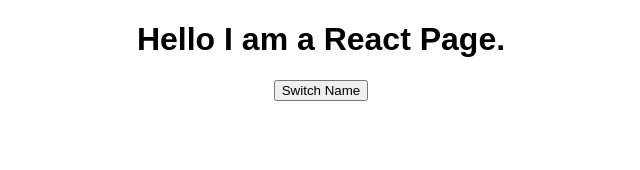
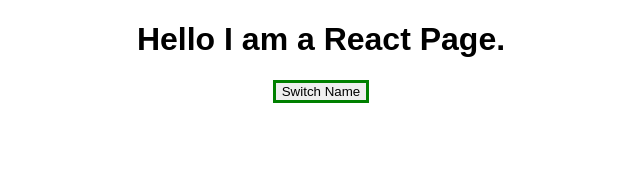
Before and after one commit to sachdeva2008/react_new, a React (Create React App) app: page / in a window 1280 px wide. Shown: the top 170 px of the page, without its empty margins (319-959 px from the left). Built offline with nearby package versions, Linux system fonts and the light colour scheme.

Commit message:
added code for changing css dynamically

```diff
--- a/src/App.js
+++ b/src/App.js
@@ -25,7 +25,7 @@ class App extends Component {
   }
 
   nameChangedHandler = (event,index) => {
-    let personsList = this.state.persons;
+    let personsList = [...this.state.persons];
     personsList[index].Name = event.target.value;
     this.setState ({
       persons:personsList
@@ -45,6 +45,8 @@ class App extends Component {
   }
 
   render() {
+    const style = {border: '3px solid #008000'};
+    //const styleRed = {border: '3px solid red'};
 
     let Persons = null
 
@@ -57,12 +59,13 @@ class App extends Component {
 
           </div>
         )
+        style.border =  '3px solid red';
     }
 
     return (
       <div className="App">
        <h1>Hello I am a React Page.</h1>
-       <button onClick={this.showPersonHandler}>Switch Name</button>
+       <button style = {style} onClick={this.showPersonHandler}>Switch Name</button>
        {Persons}
 
       </div>
```
